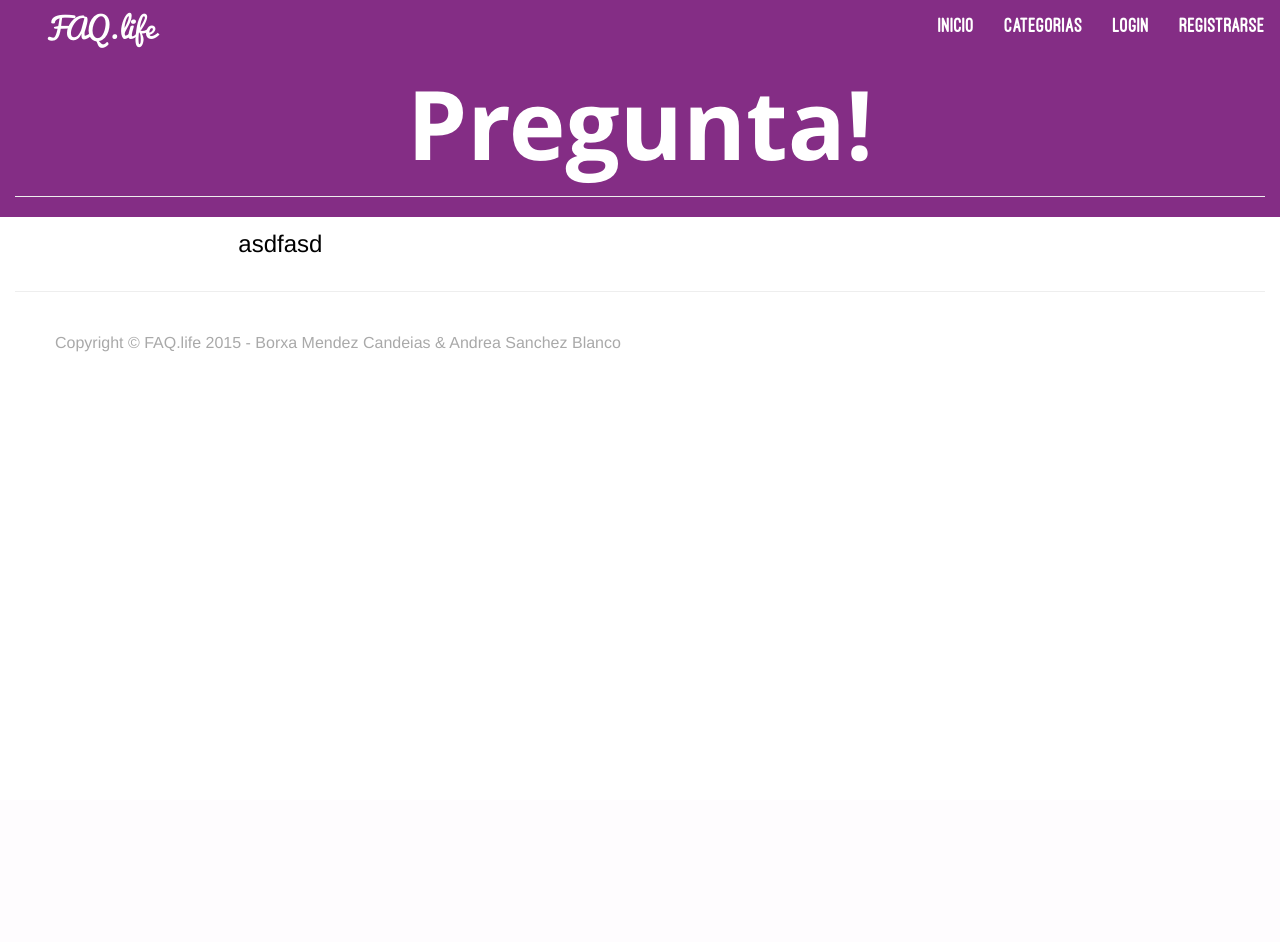
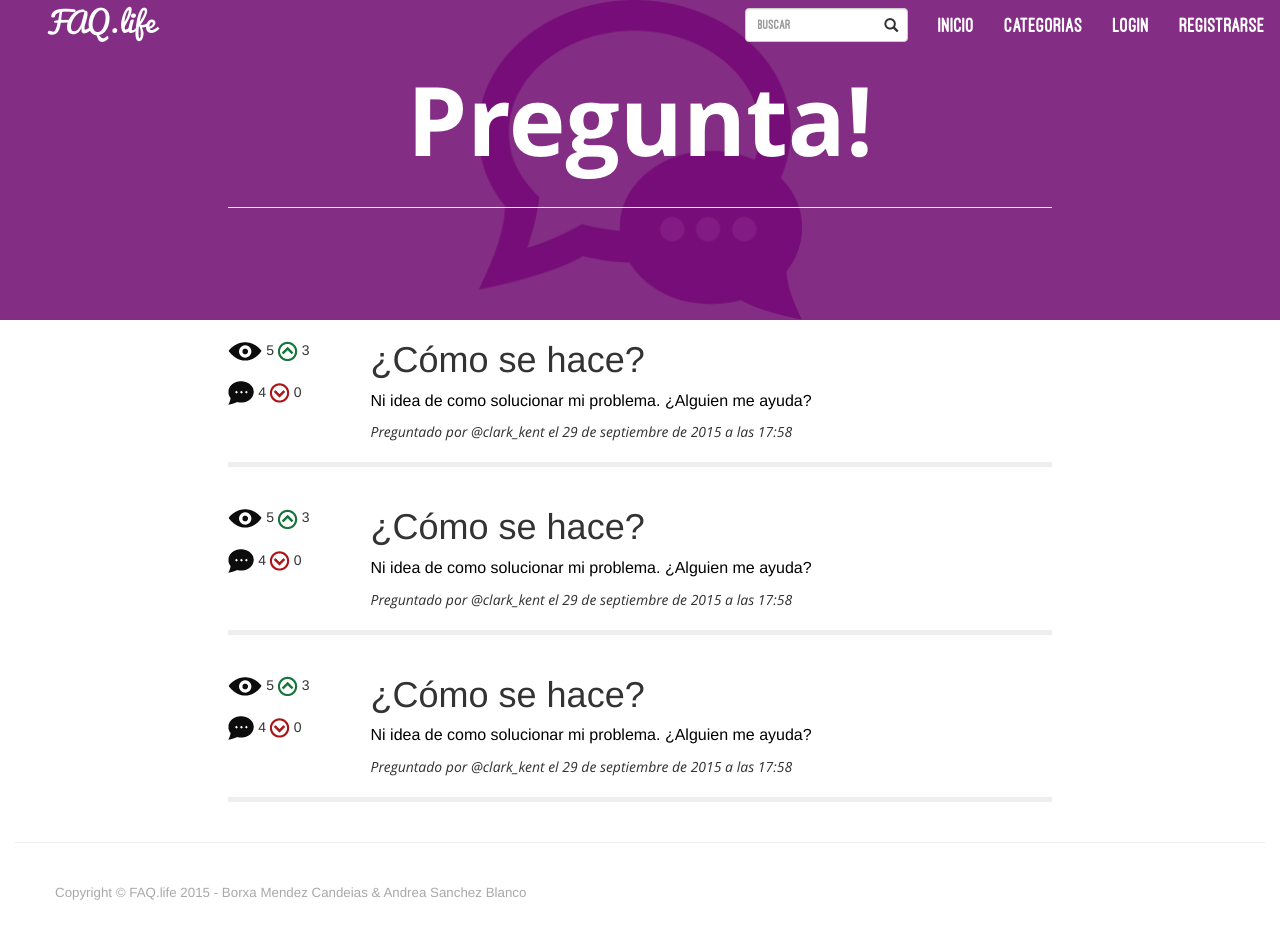
Before and after one commit to asblanco/FAQ.life, a PHP site: page / in a window 1280 px wide. Before the commit the page ends 352 px from the top, so only its background shows below. Run offline with PHP 8.4, Linux system fonts and the light colour scheme; some libraries are stand-ins or nearby versions.

Commit message:
19-10-2015
- Añadir imagen en la página index.
- Añadir página modal en el boton login
- Eliminar clases CSS no usadas
- Añadir barra de buscador
- Añadir algun ejemplo de preguntas en el Index

```diff
--- a/css/main.css
+++ b/css/main.css
@@ -1,52 +1,26 @@
 /*ALL PAGES*/
-.navbar {
+.navbar-fixed-top {
     background-color: #842d85;
-    margin: 0px;
 }
 
-.navbar-index .nav > li > a {             /*Change navigation*/
+.navigation-text .nav > li > a {             /*Change navigation*/
     background-color: transparent;
     font-size: 16pt;
     color: white;
     text-transform: uppercase;
 }
 
-a.navbar-brand {     /*Change FAQ.life color*/
+a.navbar-logo {     /*Change FAQ.life color*/
     background-color: transparent;
     color: white;
     padding: 2vmin;
     text-align: center;
 }
 
-/*INDEX PAGE*/
-.navbar-index {
-    background-color: transparent;
-}
-
-/*
-.intro-header {
-    height: 50vmin;
-    background-color: #842d85;
-}
-*/
-
-.parent-head {
-    display: table;
-    width: 100%;
-    background-color: #842d85;
-    border-style: none;
-    border-radius: 0px;
-}
-
-h1 {
-    color: white;
-    font-size: 12vmin;
-    text-align: center;
-}
-
 p {
     color: black;
-    font-size: 3vmin;
+/*    font-size: 3vmin;*/
+    font-size: 12pt;
     text-align: justify;
 }
 
@@ -57,13 +31,7 @@ p {
     font-size: 5vmin;
 }
 
-.navbar-header2 {
-    align-items: center;
-    align-content: center;
-    align-self: center;
-}
-
-.botton-menu {
+.button-menu {
     background-color: #842d85;
     border-color: white;
     position: relative;
@@ -82,5 +50,36 @@ p {
 .autores {
     margin: 5vmin;
     color: darkgray;
-    font-size: 2vmin;
+/*    font-size: 2vmin;*/
+    font-size: 10pt;
 }
+
+.separator {
+    border-width: thick;
+}
+
+
+/*INDEX PAGE*/
+.head-index {
+    display: table;
+    width: 100%;
+    height: 40vmin;
+    background-color: #842d85;
+    background-image: url(../img/logo.png);
+    background-repeat: no-repeat;
+    background-position: center;
+    background-size: contain;
+}
+
+.index-phrase {
+    color: white;
+    font-size: 12vmin;
+    text-align: center;
+}
+
+
+
+/*NOT INDEX PAGES*/
+.head {
+    background-color: #842d85;
+}
--- a/index.html
+++ b/index.html
@@ -17,49 +17,178 @@
         <link href="css/fonts.css" rel="stylesheet" type="text/css">
     </head>
 
-    <!-- Cabecera -->
     <body>
+        <header class="head-index">
             <!-- Barra de navegacion -->
-            <nav class="parent-head col-xs-12 col-sm-12 col-md-12 navbar navbar-index">
+            <nav class="navigation-text col-xs-12 col-sm-12 col-md-12">
                 <!-- div con el titulo y el icono en modo movil -->
-                <div class="col-md-2 navbar-header page-scroll">
-                    <button type="button" class="navbar-toggle2 botton-menu" data-toggle="collapse" data-target="#navbar-collapse1">
+                <div class="col-md-2 navbar-header page-scroll ">
+                    <button type="button" class="navbar-toggle2 button-menu" data-toggle="collapse" data-target="#navbar-collapse1">
                         <span class="text-menu-toggle osSansFont-menu">Menu</span>
                     </button>
-                    <a class="navbar-brand pacificoFont-menu" href="index.html">FAQ.life</a>
+                    <a class="navbar-logo pacificoFont-menu" href="index.html">FAQ.life</a>
                 </div>
+
                 <!-- div con la lista de navegacion -->
                 <div class="col-md-10 collapse navbar-collapse navbar-right" id="navbar-collapse1">
                     <ul class="nav navbar-nav navbar-right osSansFont">
+                        <li> <!-- Search box -->
+                            <form class="navbar-form" role="search">
+                                <div class="form-group has-feedback">
+                                    <input type="text" class="form-control" placeholder="Buscar"/>
+                                    <span class="glyphicon glyphicon-search form-control-feedback"></span>
+                                </div>
+                            </form>
+                        </li>
                         <li><a href="index.html">Inicio</a></li>
                         <li><a href="categorias.html">Categorias</a></li>
-                        <li><a href="login.html">Login</a></li>
+                        <li><a href="" data-toggle="modal" data-target="#loginModal">Login</a></li>
                         <li><a href="registro.html">Registrarse</a></li>
                     </ul>
                 </div>
             </nav>
 
-            <!-- div con el titulo de la pagina -->
-            <div class="parent-head col-xs-12 col-sm-12 col-md-12">
-                <h1 class="opSansBFont">Pregunta!</h1>
-                <hr class="small">
+            <!-- div con la frase de la pagina -->
+            <div class="col-xs-12 col-sm-12 col-md-8 col-md-offset-2">
+              <div class="index-phrase opSansBFont">Pregunta!</div>
+              <hr class="small">
             </div>
+        </header>
+
         <!-- Contenido Principal -->
         <div class="col-xs-12 col-sm-12 col-md-12">
-            <div class="row"><p></p></div> <!-- div superior de separacion -->
-            <div class="col-sm-2 col-md-2 hidden-phone"></div>
-            <div class="col-xs-12 col-sm-8 col-md-8">
-                <p>asdfasd</p>
+            <!--  QUESTION 1 -->
+            <div class="row">
+                <div class="col-sm-2 col-md-2"></div>
+                <div class="col-xs-12 col-sm-8 col-md-8"> <!-- nested grid question -->
+                    <div class="row">
+                        <div class="col-sm-4 col-md-2"> <!-- div contador -->
+                            <br>
+                            <img src="img/visitas.png" alt="views">
+                            <span> 5 </span>
+                            <img src="img/positivo.png" alt="views">
+                            <span> 3 </span>
+                            <br>
+                            <br>
+                            <img src="img/respuestas.png" alt="views">
+                            <span> 4 </span>
+                            <img src="img/negativo.png" alt="views">
+                            <span> 0 </span>
+                        </div>
+                        <div class="col-sm-8 col-md-10"> <!-- Question -->
+                            <h1>¿Cómo se hace?</h1>
+                            <p>Ni idea de como solucionar mi problema. ¿Alguien me ayuda?</p>
+                            <div class="opSansItFont">Preguntado por @clark_kent el 29 de septiembre de 2015 a las 17:58</div>
+                        </div>
+                    </div>
+                    <hr class="small separator">
+                </div>
+                <div class="col-sm-2 col-md-2"></div>
             </div>
-            <div class="col-sm-2 col-md-2 hidden-phone"></div>
+
+            <!--  QUESTION 2 -->
+            <div class="row">
+                <div class="col-sm-2 col-md-2"></div>
+                <div class="col-xs-12 col-sm-8 col-md-8"> <!-- nested grid question -->
+                    <div class="row">
+                        <div class="col-sm-4 col-md-2"> <!-- div contador -->
+                            <br>
+                            <img src="img/visitas.png" alt="views">
+                            <span> 5 </span>
+                            <img src="img/positivo.png" alt="views">
+                            <span> 3 </span>
+                            <br>
+                            <br>
+                            <img src="img/respuestas.png" alt="views">
+                            <span> 4 </span>
+                            <img src="img/negativo.png" alt="views">
+                            <span> 0 </span>
+                        </div>
+                        <div class="col-sm-8 col-md-10"> <!-- Question -->
+                            <h1>¿Cómo se hace?</h1>
+                            <p>Ni idea de como solucionar mi problema. ¿Alguien me ayuda?</p>
+                            <div class="opSansItFont">Preguntado por @clark_kent el 29 de septiembre de 2015 a las 17:58</div>
+                        </div>
+                    </div>
+                    <hr class="small separator">
+                </div>
+                <div class="col-sm-2 col-md-2"></div>
+            </div>
+
+            <!--  QUESTION 3 -->
+            <div class="row">
+                <div class="col-sm-2 col-md-2"></div>
+                <div class="col-xs-12 col-sm-8 col-md-8"> <!-- nested grid question -->
+                    <div class="row">
+                        <div class="col-sm-4 col-md-2"> <!-- div contador -->
+                            <br>
+                            <img src="img/visitas.png" alt="views">
+                            <span> 5 </span>
+                            <img src="img/positivo.png" alt="views">
+                            <span> 3 </span>
+                            <br>
+                            <br>
+                            <img src="img/respuestas.png" alt="views">
+                            <span> 4 </span>
+                            <img src="img/negativo.png" alt="views">
+                            <span> 0 </span>
+                        </div>
+                        <div class="col-sm-8 col-md-10"> <!-- Question -->
+                            <h1>¿Cómo se hace?</h1>
+                            <p>Ni idea de como solucionar mi problema. ¿Alguien me ayuda?</p>
+                            <div class="opSansItFont">Preguntado por @clark_kent el 29 de septiembre de 2015 a las 17:58</div>
+                        </div>
+                    </div>
+                    <hr class="small separator">
+                </div>
+                <div class="col-sm-2 col-md-2"></div>
+            </div>
         </div>
+
+        <!-- Login Modal Page -->
+        <div class="modal fade" id="loginModal" tabindex="-1" role="dialog" aria-labelledby="myModalLabel">
+          <div class="modal-dialog" role="document">
+            <div class="modal-content">
+              <div class="modal-header">
+                <button type="button" class="close" data-dismiss="modal" aria-label="Close"><span aria-hidden="true">&times;</span></button>
+                <h4 class="modal-title osSansFont" id="myModalLabel">Log in</h4>
+              </div>
+
+            <!-- Contenido de la página login modal -->
+              <div class="modal-body">
+                 <form name="sentMessage" id="loginForm" novalidate>
+                    <div class="row control-group">
+                        <div class="form-group col-xs-12 floating-label-form-group controls">
+                            <label>Email address</label>
+                            <input type="email" class="form-control" placeholder="Email address" id="email" required data-validation-required-message="Please enter your email.">
+                            <p class="help-block text-danger"></p>
+                        </div>
+                    </div>
+                    <div class="row control-group">
+                        <div class="form-group col-xs-12 floating-label-form-group controls">
+                            <label>Password</label>
+                            <input type="password" class="form-control" placeholder="Password" id="password" required data-validation-required-message="Please enter your password.">
+                            <p class="help-block text-danger"></p>
+                        </div>
+                    </div>
+                </form>
+              </div>
+
+              <div class="modal-footer">
+                <button type="button" class="btn btn-default" data-dismiss="modal">Cerrar</button>
+                <button type="submit" class="btn btn-primary">Guardar</button>
+              </div>
+            </div>
+          </div>
+        </div>
+
     </body>
 
     <!-- Footer -->
-    <div class="col-xs-12 col-sm-12 col-md-12">
+    <footer class="col-xs-12 col-sm-12 col-md-12">
         <hr class="small">
         <p class="autores">Copyright &copy; FAQ.life 2015 - Borxa Mendez Candeias & Andrea Sanchez Blanco</p>
-    </div>
+    </footer>
 
     <!-- jQuery (necessary for Bootstrap's JavaScript plugins) -->
     <script src="https://ajax.googleapis.com/ajax/libs/jquery/1.11.3/jquery.min.js"></script>
```
Also changed, not shown: categorias.html (+52 -9 lines), login.html (+5 -8 lines), registro.html (+5 -8 lines).
